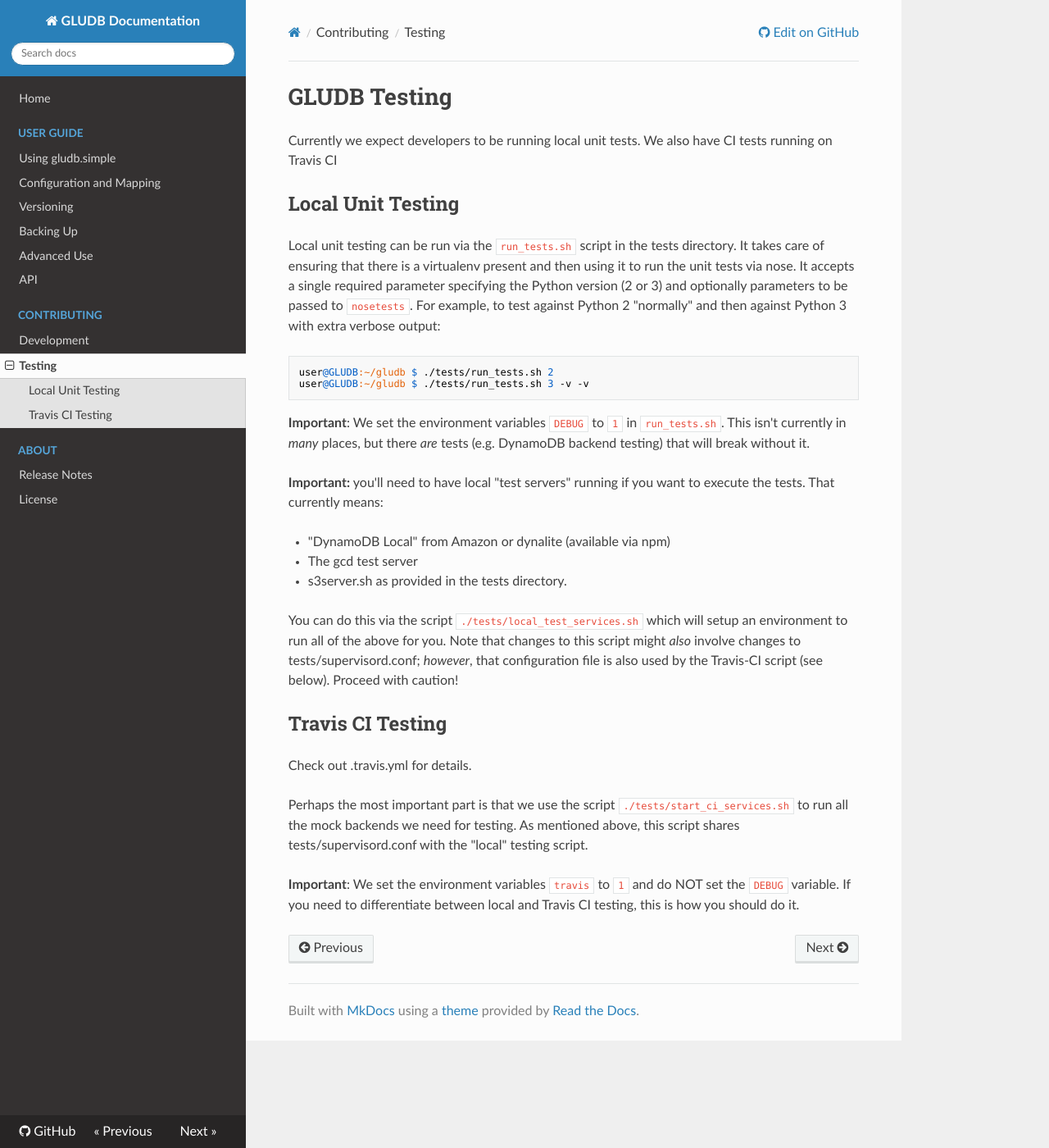
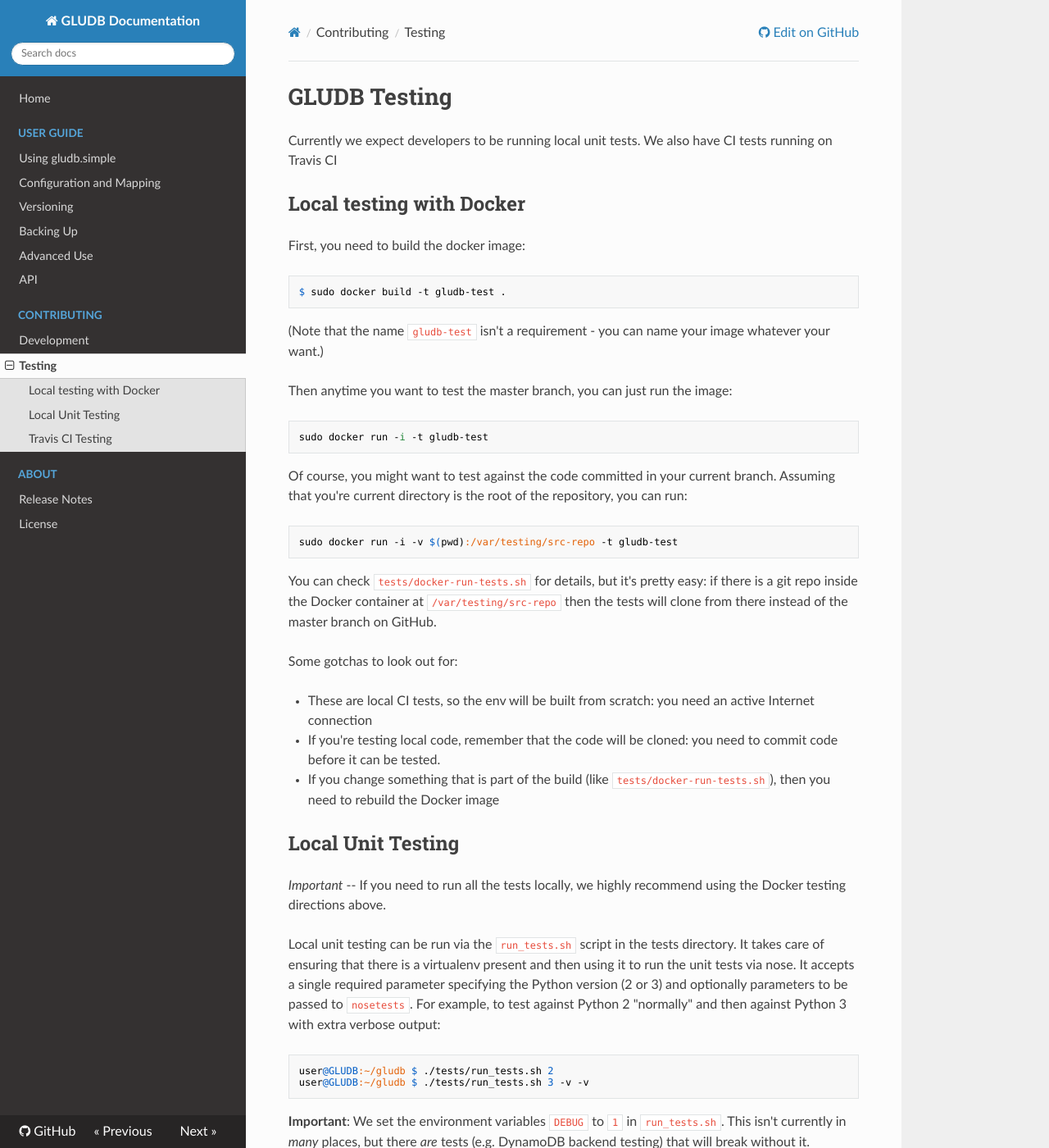
Before and after one commit to memphis-iis/GLUDB, an MkDocs documentation site: the page built from docs/testing.md, in a window 1280 px wide and 1400 px high. Shown: the whole window at 82% size. Built offline with MkDocs 1.6.1, drawn with Linux system fonts in a browser that asks for light colours; nearby versions of some CDN libraries; old or Windows-style settings are respelled for this version of MkDocs; some of the changed text lies outside the part shown.

Commit message:
Upgrade docker script to test local changes

````diff
--- a/docs/testing.md
+++ b/docs/testing.md
@@ -3,7 +3,48 @@
 Currently we expect developers to be running local unit tests. We also have
 CI tests running on Travis CI
 
+## Local testing with Docker
+
+First, you need to build the docker image:
+
+```
+$ sudo docker build -t gludb-test .
+```
+
+(Note that the name `gludb-test` isn't a requirement - you can name your image
+whatever your want.)
+
+Then anytime you want to test the master branch, you can just run the image:
+
+```
+sudo docker run -i -t gludb-test
+```
+
+Of course, you might want to test against the code committed in your current
+branch. Assuming that you're current directory is the root of the repository,
+you can run:
+
+```
+sudo docker run -i -v $(pwd):/var/testing/src-repo -t gludb-test
+```
+
+You can check `tests/docker-run-tests.sh` for details, but it's pretty easy:
+if there is a git repo inside the Docker container at `/var/testing/src-repo`
+then the tests will clone from there instead of the master branch on GitHub.
+
+Some gotchas to look out for:
+
+* These are local CI tests, so the env will be built from scratch: you need an
+  active Internet connection
+* If you're testing local code, remember that the code will be cloned: you need
+  to commit code before it can be tested.
+* If you change something that is part of the build (like
+  `tests/docker-run-tests.sh`), then you need to rebuild the Docker image
+
 ## Local Unit Testing
+
+*Important* -- If you need to run all the tests locally, we highly recommend
+using the Docker testing directions above.
 
 Local unit testing can be run via the `run_tests.sh` script in the tests
 directory. It takes care of ensuring that there is a virtualenv present
@@ -22,15 +63,18 @@
 **Important:** you'll need to have local "test servers" running if you want to
 execute the tests. That currently means:
 
- * "DynamoDB Local" from Amazon or dynalite (available via npm)
- * The gcd test server
- * s3server.sh as provided in the tests directory.
+* "DynamoDB Local" from Amazon or dynalite (available via npm)
+* The gcd test server
+* s3server.sh as provided in the tests directory.
+* A locally running MongoDB
+* A locally running PostgreSQL server (>= 9.5)
 
-You can do this via the script `./tests/local_test_services.sh` which will
-setup an environment to run all of the above for you. Note that changes to
-this script might *also* involve changes to tests/supervisord.conf; *however*,
-that configuration file is also used by the Travis-CI script (see below).
-Proceed with caution!
+The last 2 (MongoDB and Postgres) need to be running locally. You can get the
+first 3 via the script `./tests/local_test_services.sh` which will setup an
+environment to run all of the above for you. Note that changes to this script
+might *also* involve changes to tests/supervisord.conf; *however*, that
+configuration file is also used by the Travis-CI script (see below). Proceed
+with caution!
 
 ## Travis CI Testing
 
````
Also changed, not shown: 1 other file.
